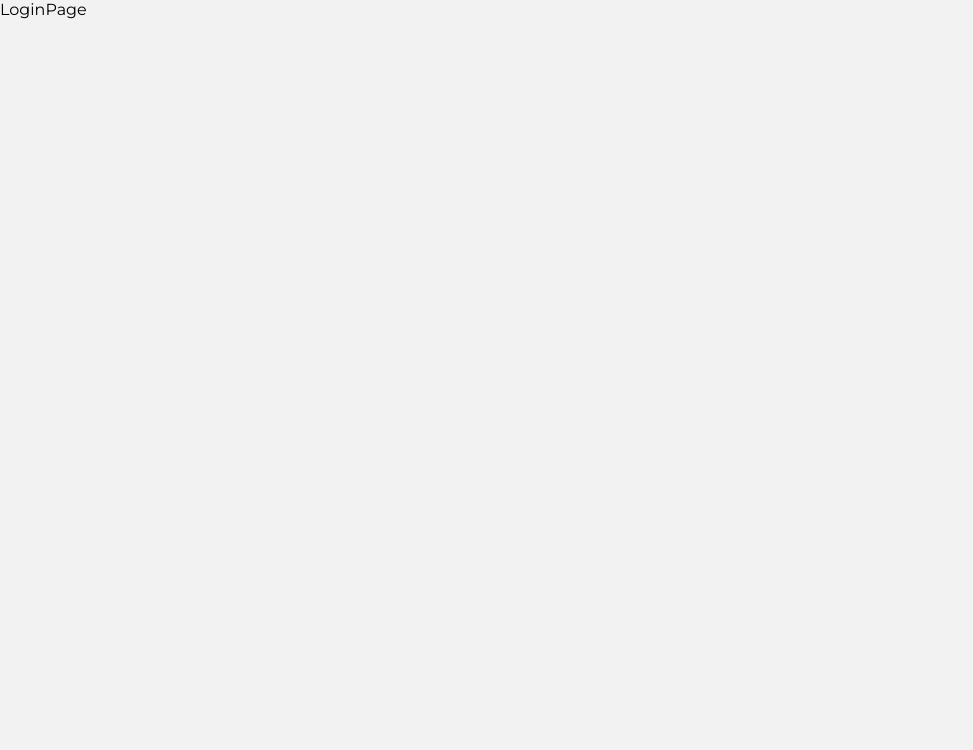
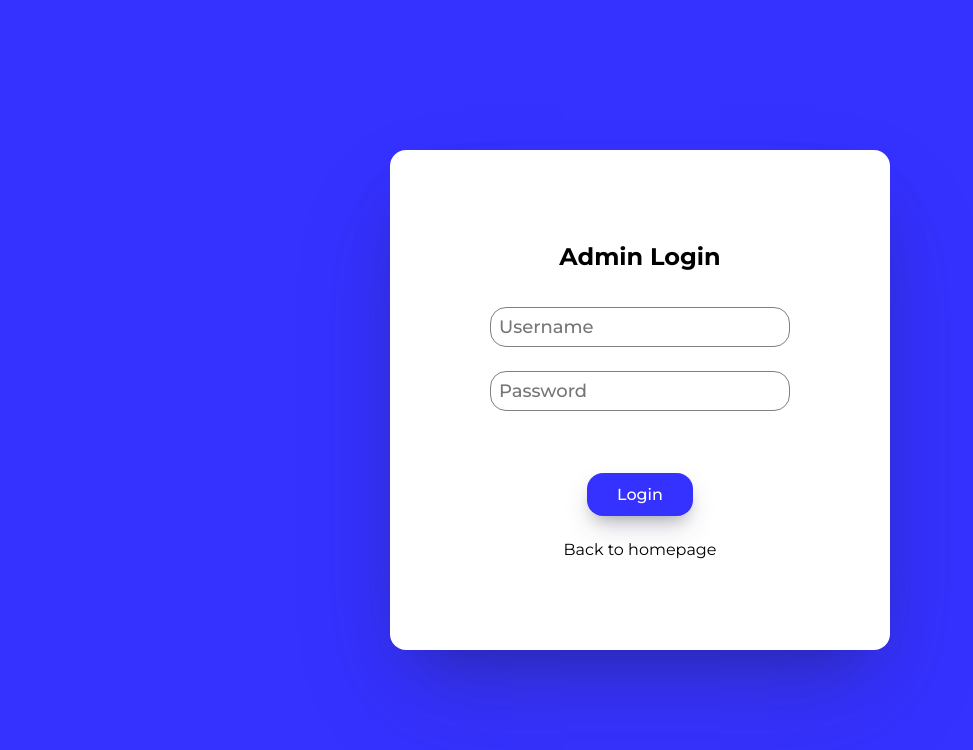
Before and after one commit to MatiasUrielGluck/portfolio_v3_frontend, a React (Vite) app: page /login in a window 1280 px wide. Shown: the top 750 px of the page, without its empty margins (0-973 px from the left). Built offline with nearby package versions, Linux system fonts and the light colour scheme.

Commit message:
Created loggin page

```diff
--- /dev/null
+++ b/src/hooks/index.js
@@ -0,0 +1 @@
+export * from "./useForm";
--- /dev/null
+++ b/src/hooks/useForm.js
@@ -0,0 +1,52 @@
+import { useEffect, useMemo, useState } from "react";
+
+export const useForm = (initialForm = {}, formValidations = {}) => {
+  const [formState, setFormState] = useState(initialForm);
+  const [formValidation, setFormValidation] = useState({});
+
+  useEffect(() => {
+    createValidators();
+  }, [formState]);
+
+  const isFormValid = useMemo(() => {
+    for (const formValue of Object.keys(formValidation)) {
+      if (formValidation[formValue] !== null) return false;
+    }
+    return true;
+  }, [formValidation]);
+
+  const onInputChange = ({ target }) => {
+    const { name, value } = target;
+    setFormState({
+      ...formState,
+      [name]: value,
+    });
+  };
+
+  const onResetForm = () => {
+    setFormState(initialForm);
+  };
+
+  const createValidators = () => {
+    const formCheckedValues = {};
+
+    for (const formField of Object.keys(formValidations)) {
+      const [fn, errorMessage = "Field required"] = formValidations[formField];
+
+      formCheckedValues[`${formField}Valid`] = fn(formState[formField])
+        ? null
+        : errorMessage;
+    }
+
+    setFormValidation(formCheckedValues);
+  };
+
+  return {
+    ...formState,
+    formState,
+    onInputChange,
+    onResetForm,
+    isFormValid,
+    ...formValidation,
+  };
+};
--- a/src/pages/login/LoginPage.jsx
+++ b/src/pages/login/LoginPage.jsx
@@ -1,5 +1,44 @@
+import { NavLink } from "react-router-dom";
+import { useForm } from "../../hooks";
+import "./login.css";
+
 export const LoginPage = () => {
+  const { onInputChange , username, password } = useForm({
+    username: "",
+    password: "",
+  });
+
+  const onFormSubmit = (e) => {
+    e.preventDefault()
+
+  }
+
   return (
-    <div>LoginPage</div>
-  )
-}
+    <div className="login-container">
+      <div className="login-subcontainer">
+        <h2>Admin Login</h2>
+        <form onSubmit={onFormSubmit}>
+          <input
+            type="text"
+            name="username"
+            id="username"
+            placeholder="Username"
+            value={username}
+            onChange={onInputChange}
+          />
+          <input
+            type="password"
+            name="password"
+            id="password"
+            placeholder="Password"
+            value={password}
+            onChange={onInputChange}
+          />
+          <p className="errorMsg hidden">Username or password incorrect</p>
+          <button type="submit">Login</button>
+        </form>
+        <NavLink to="/">Back to homepage</NavLink>
+      </div>
+    </div>
+  );
+};
--- /dev/null
+++ b/src/pages/login/login.css
@@ -0,0 +1,101 @@
+.login-container {
+    background: var(--color-primary);
+    width: 100%;
+    height: 100vh;
+    display: flex;
+    justify-content: center;
+    align-items: center;
+}
+
+.login-container .login-subcontainer {
+    background: white;
+    height: 500px;
+    width: 500px;
+    border-radius: 16px;
+    box-shadow: rgba(255, 255, 255, 0.1) 0px 1px 1px 0px inset, rgba(50, 50, 93, 0.25) 0px 50px 100px -20px, rgba(0, 0, 0, 0.3) 0px 30px 60px -30px;
+    padding: 16px;
+
+    display: flex;
+    flex-flow: column nowrap;
+    align-items: center;
+    justify-content: center;
+}
+
+.login-container .login-subcontainer h2 {
+    margin-bottom: 36px;
+}
+
+.login-container form {
+    width: 100%;
+    display: flex;
+    flex-flow: column nowrap;
+    align-items: center;
+    margin-bottom: 24px;
+}
+
+.login-container input {
+    width: 100%;
+    max-width: 300px;
+    font-size: 18px;
+    font-weight: 500;
+    border-radius: 16px;
+    padding: 8px;
+    border: 1px solid grey;
+    margin-bottom: 24px;
+}
+
+.login-container input:focus {
+    outline: none;
+}
+
+.login-container p {
+    margin-bottom: 16px;
+    color: red;
+}
+
+.login-container p.hidden {
+    opacity: 0;
+}
+
+.login-container button {
+    box-shadow: rgba(50, 50, 93, 0.25) 0px 13px 27px -5px, rgba(0, 0, 0, 0.3) 0px 8px 16px -8px;
+    background: var(--color-primary);
+    color: white;
+    padding: 12px 30px;
+    border: none;
+    border-radius: 16px;
+    font-size: 16px;
+    font-weight: 500;
+    transition: all 0.3s ease;
+}
+
+.login-container button:hover {
+    border-radius: 0px;
+}
+
+.login-container button:active {
+    transform: scale(90%);
+}
+
+.login-container a:last-of-type {
+    color: black;
+    text-decoration: none;
+    transition: all 0.3s ease;
+}
+
+.login-container a:last-of-type:hover {
+    border-radius: 16px;
+    border: 1px solid black;
+    padding: 8px 20px;
+}
+
+.login-container a:last-of-type:active {
+    transform: scale(90%);
+}
+
+@media only screen and (max-width: 768px) {
+    .login-container .login-subcontainer {
+        height: 80%;
+        width: 90%;
+    }
+}
```
